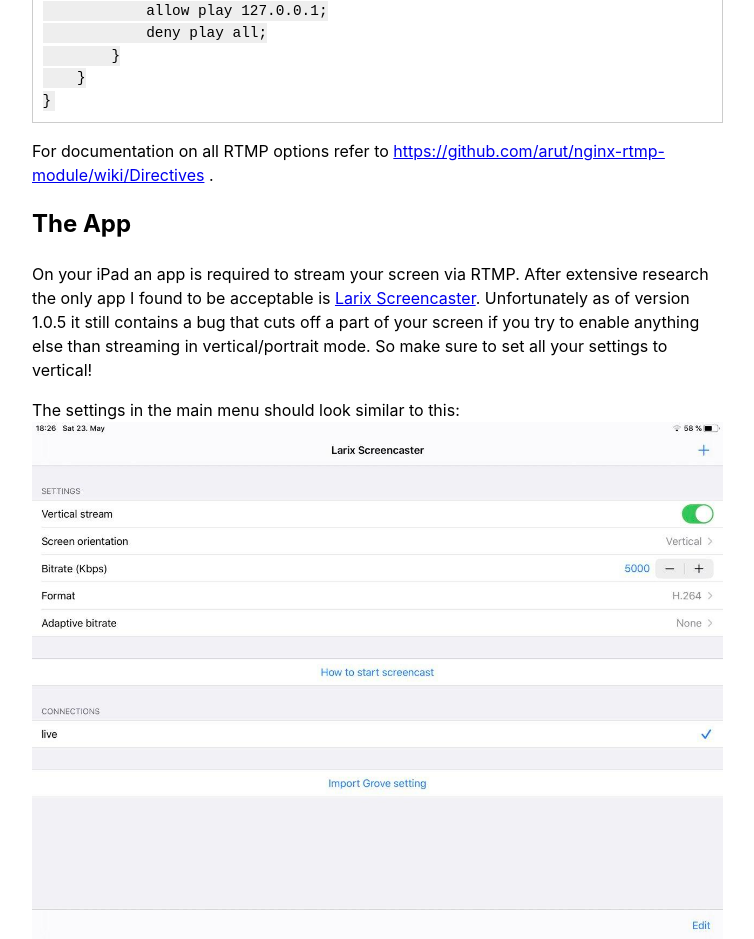
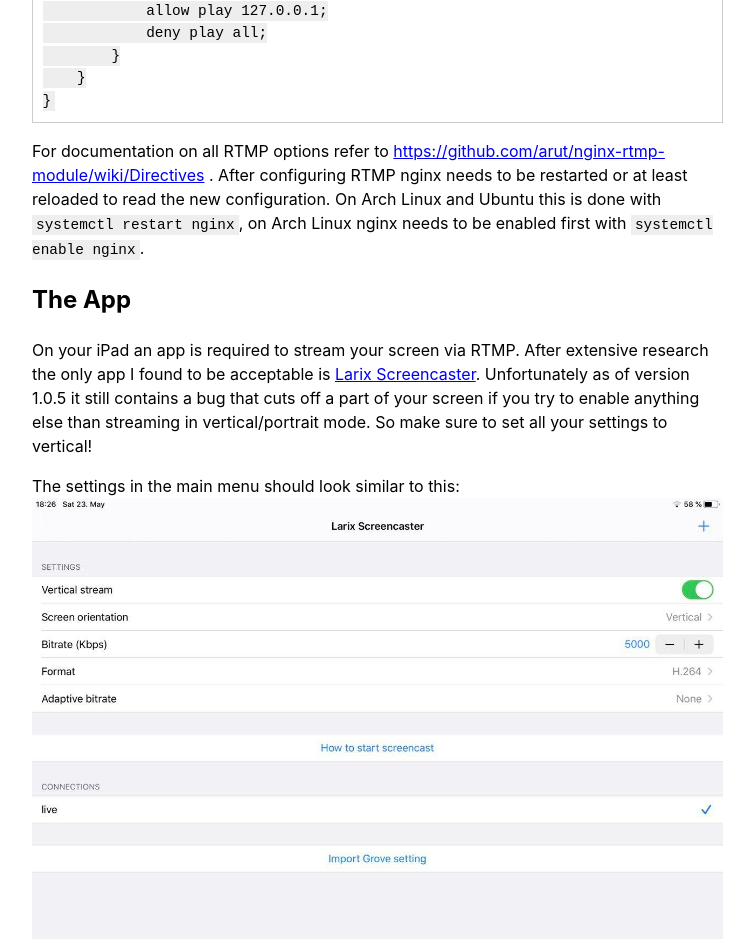
Before and after one commit to H-M-H/h-m-h.github.io, a plain HTML site: page posts/screencast-ipad-to-linux/index.html in a window 1280 px wide. Shown: the part 1433-2372 px from the top of the page, without its empty margins (224-978 px from the left). Drawn offline with nearby package versions, Linux system fonts and the light colour scheme; a small style sheet from the web is missing.

Commit message:
deploy: H-M-H/blog@17ade2533d93da0e0ee2fe5f297033291ab461f2

```diff
--- a/posts/screencast-ipad-to-linux/index.html
+++ b/posts/screencast-ipad-to-linux/index.html
@@ -37,7 +37,10 @@ rtmp {
     }
 }
 </code></pre><p>For documentation on all RTMP options refer to
-<a href=https://github.com/arut/nginx-rtmp-module/wiki/Directives>https://github.com/arut/nginx-rtmp-module/wiki/Directives</a> .</p><h2 id=the-app>The App</h2><p>On your iPad an app is required to stream your screen via RTMP. After extensive research the only
+<a href=https://github.com/arut/nginx-rtmp-module/wiki/Directives>https://github.com/arut/nginx-rtmp-module/wiki/Directives</a> .
+After configuring RTMP nginx needs to be restarted or at least reloaded to read the new
+configuration. On Arch Linux and Ubuntu this is done with <code>systemctl restart nginx</code>, on Arch Linux
+nginx needs to be enabled first with <code>systemctl enable nginx</code>.</p><h2 id=the-app>The App</h2><p>On your iPad an app is required to stream your screen via RTMP. After extensive research the only
 app I found to be acceptable is <a href=https://apps.apple.com/us/app/larix-screencaster/id1477313005>Larix
 Screencaster</a>. Unfortunately as of
 version 1.0.5 it still contains a bug that cuts off a part of your screen if you try to enable
```
